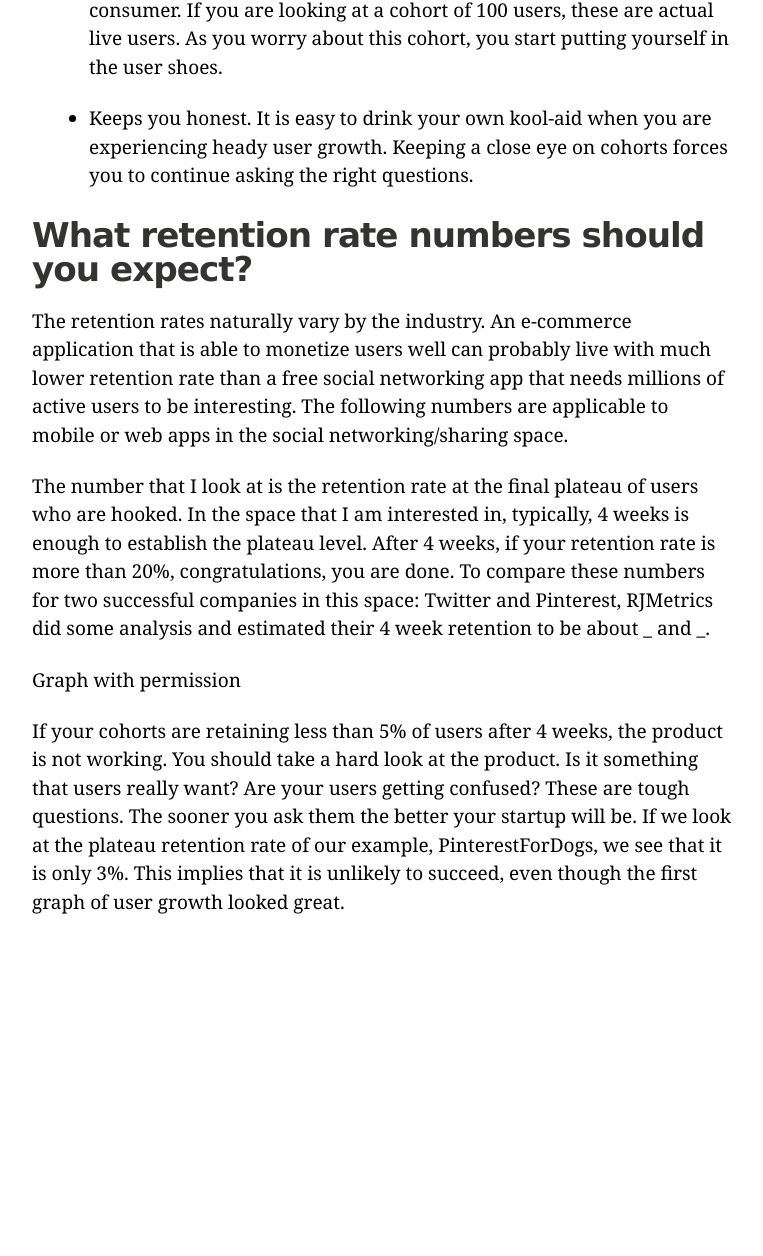
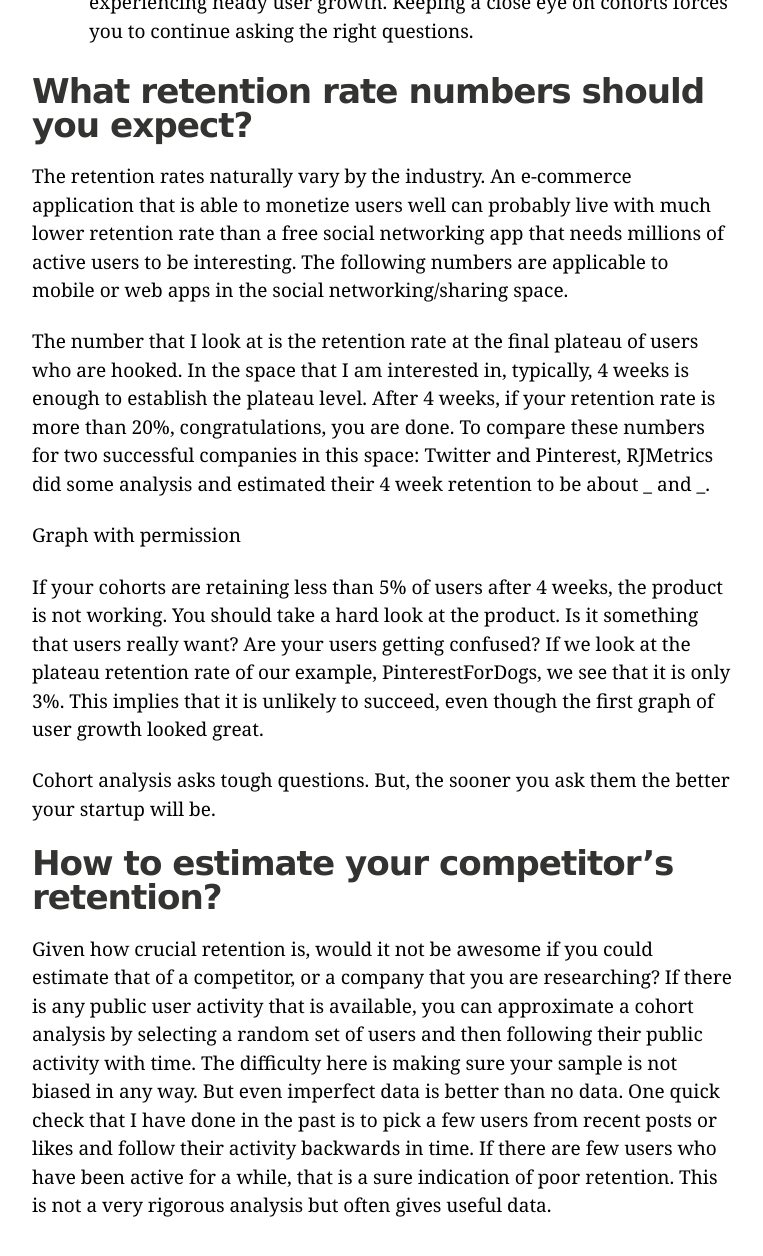
Before and after one commit to avdr/avdr.github.io, a Jekyll site: the page built from _posts/2013-11-10-cohort-analysis.markdown, in a window 1280 px wide and 1400 px high, scrolled down 3576 px. Shown: the top 1256 px of the window, without its empty margins (258-1021 px from the left). Built offline with Jekyll 4.4.1, drawn with Linux system fonts in a browser that asks for light colours; Markdown is read by kramdown in place of the engine named in the settings; before the commit the page ends 4672 px from its top, so only the background shows below that; some of the changed lines change nothing that is shown; some of the changed text lies outside the part shown.

Commit message:
Add back competitor

```diff
--- a/_posts/2013-11-10-cohort-analysis.markdown
+++ b/_posts/2013-11-10-cohort-analysis.markdown
@@ -17,18 +17,16 @@
 
 I learned this the hard way with our first product. This was a walkie-talkie app in which a user could record a short audio clip and send it to a friend. We saw good viral growth as users invited others. User retention, however, was not so great; people would be very excited initially but within a few weeks they would drop off. The end result was an app that was downloaded by millions but used by few.
 
-If the product is growing fast, it is too easy to forget retention. But to be successful, the product needs repeated usage which can only come by establishing a lasting habit in users' minds. Nir Eyal has some great ideas around this theme using a framework called [desire engine](http://www.nirandfar.com/2012/03/how-to-manufacture-desire.html).
-
 Given the importance of retention, how do we track it? In my experience, the best way to do this is by measuring retention rate through [cohort analysis](http://cohortanalysis.com). Let us define these terms.
 
-### Cohort Analysis
+#### Cohort Analysis
 
 A cohort is a group of people who share a particular characteristic over a period of time. An example is a group of users who joined on a particular day.
 A cohort analysis follows these users actions over a period of time.
 
-### Retention Rate
+#### Retention Rate
 
-Th retention rate of a cohort for a period of time is the ratio of number of active users at the end of the period to the number of active users at the start of the period. The definition of an active user is usually very specific to the product. For our purposes, a user is active on a given day if he or she has visited the product on that day.
+The retention rate of a cohort for a period of time is the ratio of number of active users at the end of the period to the number of active users at the start of the period. The definition of an active user is usually very specific to the product. For our purposes, a user is active on a given day if he or she has visited the product on that day.
 
 Let us continue with our example product, PinterestForDogs. We will measure the retention rate for two cohorts of 100 users, one cohort consisting of users who joined on January 1 and another who joined a week later on January 8.
 
@@ -36,7 +34,7 @@
 
 The above graph shows that of the January 1 cohort, there were 100 visits on the day they joined, 90 a day later, 80 two days later and so on. The January 8 cohort did slightly worse, with 100 visits on the first day, but only 89 on the second day and 78 on the third day.
 
-As you can see from the above example, the retention rate decays with time. The graph starts flattening in a few weeks and eventually plateaus. This final level consists of users that have become *hooked*: they have established a habit pattern to keep coming back to the product. These are your most interesting users.
+As you can see from the above example, the retention rate decays with time. The graph starts flattening in a few weeks and eventually plateaus. This final level consists of users that have become [hooked](http://www.nirandfar.com/2012/03/how-to-manufacture-desire.html): they have established a habit pattern to keep coming back to the product. These are your most interesting users.
 
 Analytics platforms such as [Mixpanel](http://mixpanel.com) and [KissMetrics](http://kissmetrics.com) offer cohort analysis capabilities. There are also more specialized solutions such as [RJMetrics](http://rjmetrics.com).
 
@@ -58,4 +56,10 @@
 
 Graph with permission
 
-If your cohorts are retaining less than 5% of users after 4 weeks, the product is not working. You should take a hard look at the product. Is it something that users really want? Are your users getting confused? These are tough questions. The sooner you ask them the better your startup will be. If we look at the plateau retention rate of our example, PinterestForDogs, we see that it is only 3%. This implies that it is unlikely to succeed, even though the first graph of user growth looked great.
+If your cohorts are retaining less than 5% of users after 4 weeks, the product is not working. You should take a hard look at the product. Is it something that users really want? Are your users getting confused? If we look at the plateau retention rate of our example, PinterestForDogs, we see that it is only 3%. This implies that it is unlikely to succeed, even though the first graph of user growth looked great.
+
+Cohort analysis asks tough questions. But, the sooner you ask them the better your startup will be.
+
+## How to estimate your competitor's retention?
+
+Given how crucial retention is, would it not be awesome if you could estimate that of a competitor, or a company that you are researching? If there is any public user activity that is available, you can approximate a cohort analysis by selecting a random set of users and then following their public activity with time. The difficulty here is making sure your sample is not biased in any way. But even imperfect data is better than no data. One quick check that I have done in the past is to pick a few users from recent posts or likes and follow their activity backwards in time. If there are few users who have been active for a while, that is a sure indication of poor retention. This is not a very rigorous analysis but often gives useful data.
```
